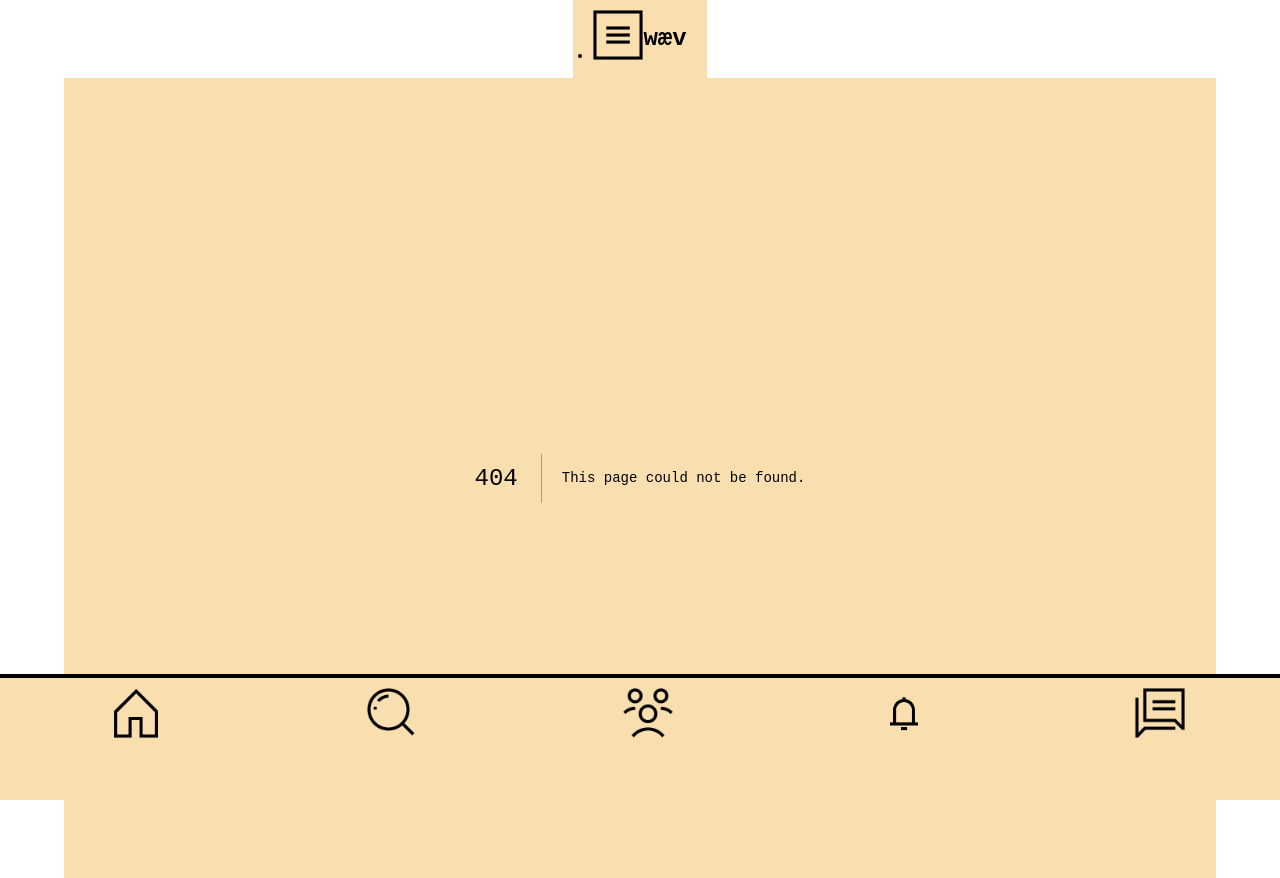
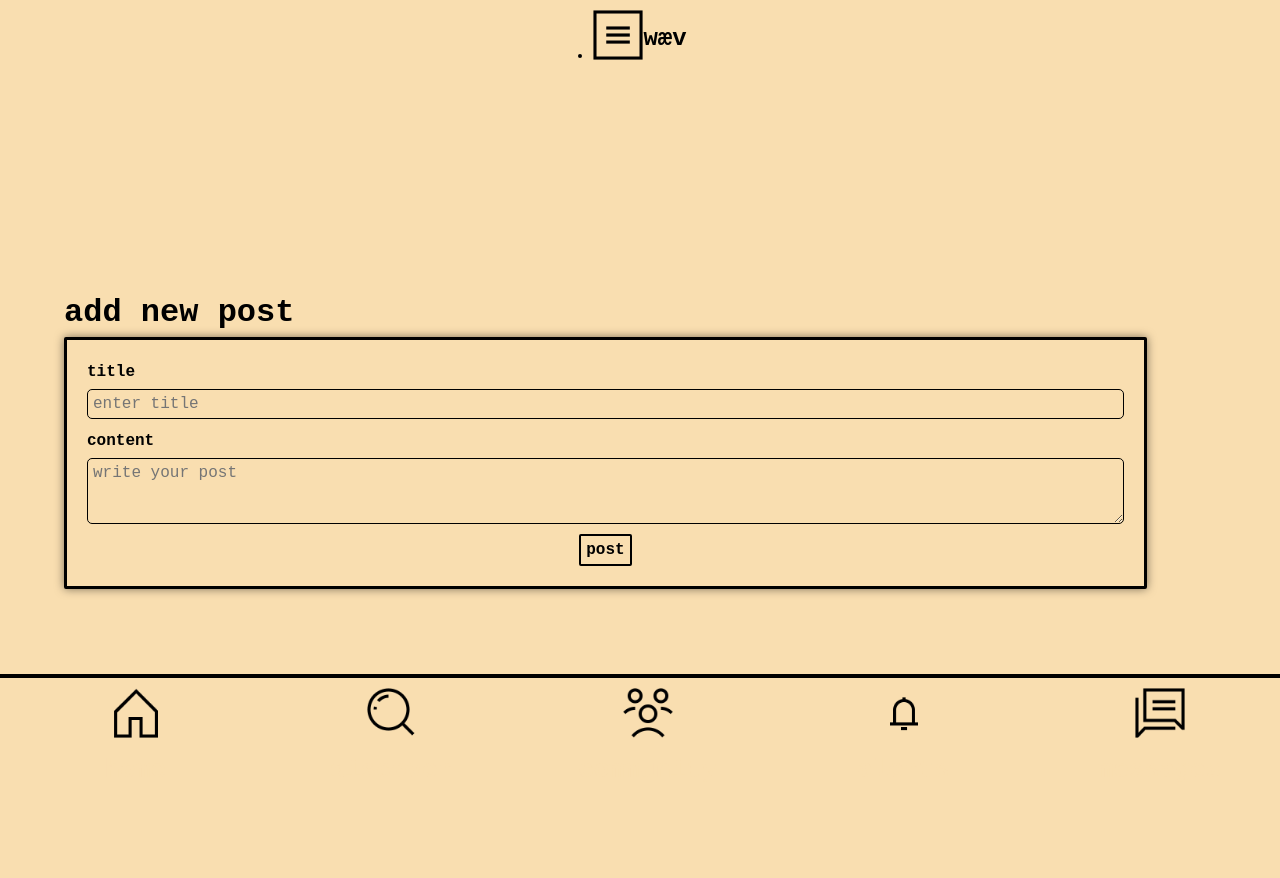
Before and after one commit to rongoods/waev-app, a Next.js app: page /new-post in a window 1280 px wide. Before the commit this address had no page. After the commit the page ends 800 px from the top, so only its background shows below. Built offline with nearby package versions, Linux system fonts and the light colour scheme.

Commit message:
create skeleton of post form and page

```diff
--- a/components/create-post-form/CreatePostForm.js
+++ b/components/create-post-form/CreatePostForm.js
@@ -1,11 +1,12 @@
 import React from "react";
 import { form, form_group, btn } from "./CreatePostForm.module.css";
-import { useRouter } from "next/router";
-import { useSession } from "next-auth/react";
+import Link from "next/link";
+// import { useRouter } from "next/router";
+// import { useSession } from "next-auth/react";
 
 export default function CreatePostForm() {
-  const router = useRouter();
-  const { data: session } = useSession();
+  //   const router = useRouter();
+  //   const { data: session } = useSession();
 
   const createPostForm = async (event) => {
     event.preventDefault();
@@ -16,7 +17,7 @@ export default function CreatePostForm() {
     const post = {
       title,
       content,
-      userId: session.user.userId,
+      //   userId: session.user.userId,
     };
 
     try {
@@ -42,24 +43,32 @@ export default function CreatePostForm() {
 
   return (
     <>
-      <h1>Add new post</h1>
+      <h1>add new post</h1>
       <form className={form} onSubmit={createPostForm}>
         <div className={form_group}>
-          <label htmlFor="title">Title</label>
+          <label htmlFor="title">title</label>
           <input
             type="text"
             id="title"
-            placeholder="Enter title"
+            placeholder="enter title"
             name="title"
           />
         </div>
         <div className={form_group}>
-          <label htmlFor="content">Content</label>
-          <textarea id="content" rows="3" name="content"></textarea>
+          <label htmlFor="content">content</label>
+          <textarea
+            id="content"
+            rows="3"
+            name="content"
+            placeholder="write your post"
+          ></textarea>
         </div>
-        <button type="submit" className={btn}>
-          Submit
-        </button>
+        <Link href={"/"}>
+          {" "}
+          <button type="submit" className={btn}>
+            post
+          </button>
+        </Link>
       </form>
     </>
   );
--- a/components/create-post-form/CreatePostForm.module.css
+++ b/components/create-post-form/CreatePostForm.module.css
@@ -2,10 +2,10 @@
   display: flex;
   flex-direction: column;
   align-items: center;
-  width: 100%;
+  width: 90%;
   padding: 20px;
-  border: 1px solid #ccc;
-  border-radius: 4px;
+  border: 3px solid #000000;
+  border-radius: 2px;
   box-shadow: 0px 0px 10px 0px rgba(0, 0, 0, 0.5);
 }
 
@@ -23,7 +23,7 @@
 
 .form_group input {
   padding: 5px;
-  border: 1px solid #ccc;
+  border: 1px solid #000000;
   border-radius: 4px;
   font-size: 16px;
   border-radius: 5px;
@@ -31,12 +31,12 @@
 
 .form_group input:focus {
   outline: none;
-  border-color: #007bff;
+  border-color: #000000;
 }
 
 .form_group textarea {
   padding: 5px;
-  border: 1px solid #ccc;
+  border: 1px solid #000000;
   border-radius: 4px;
   font-size: 16px;
   border-radius: 5px;
@@ -44,16 +44,17 @@
 
 .form_group textarea:focus {
   outline: none;
-  border-color: #007bff;
+  border-color: #000000;
 }
 
 .btn {
   padding: 5px;
-  border: 1px solid #ccc;
+  border: 2px solid #000000;
   border-radius: 4px;
   font-size: 16px;
-  border-radius: 5px;
-  background-color: #007bff;
-  color: #fff;
+  font-weight: bold;
+  border-radius: 2px;
+  background-color: rgb(249, 222, 176);
+  color: #000000;
   cursor: pointer;
 }
--- a/components/layout/Layout.js
+++ b/components/layout/Layout.js
@@ -1,6 +1,15 @@
 import Head from "next/head";
 import Footer from "../footer/Footer";
 import Nav from "../nav/Nav";
+import Link from "next/link";
+import styled from "styled-components";
+
+const FixedLink = styled(Link)`
+  position: fixed;
+  bottom: 50px;
+  right: 50px;
+  font-weight: bold;
+`;
 
 export default function Layout({ children }) {
   return (
@@ -11,6 +20,9 @@ export default function Layout({ children }) {
       </Head>
       <Nav />
       <main>{children}</main>
+      <Link href={"/CreatePostForm"} passHref legacyBehavior>
+        <FixedLink>+ post</FixedLink>
+      </Link>
       <Footer />
     </>
   );
--- a/package.json
+++ b/package.json
@@ -12,6 +12,7 @@
     "next": "14.0.3",
     "react": "^18",
     "react-dom": "^18",
+    "styled-components": "^6.1.1",
     "swr": "^2.2.4"
   },
   "devDependencies": {
--- /dev/null
+++ b/pages/new-post.js
@@ -0,0 +1,5 @@
+import CreatePostForm from "@/components/create-post-form/CreatePostForm";
+
+export default function newPost() {
+  return <CreatePostForm></CreatePostForm>;
+}
```
Also changed, not shown: components/footer/Footer.js (+1 -1 lines), components/nav/Nav.js (+12 -1 lines), pages/index.js (+11 -0 lines), 1 other file (tests, documents, lock files or other folders).
